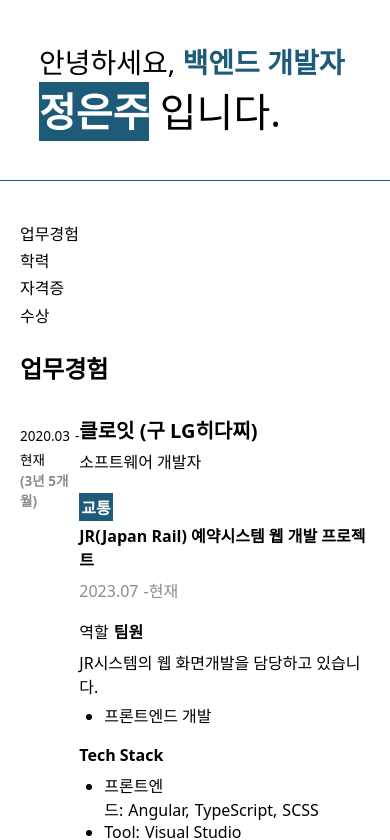
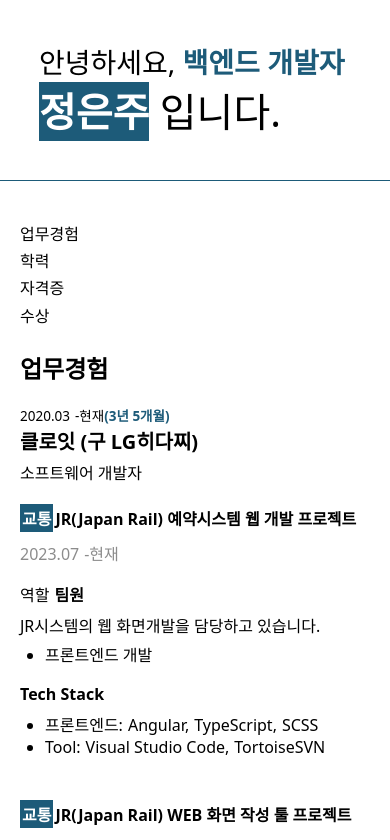
Before and after one commit to melonpan0130/vue_portfolio, a Vue app: page / in a window 390 px wide. Shown: the top 840 px of the page. Built offline with nearby package versions, Linux system fonts and the light colour scheme.

Commit message:
#5 mobile layout

```diff
--- a/src/components/ArticleComponent/ArticleComponent.scss
+++ b/src/components/ArticleComponent/ArticleComponent.scss
@@ -1,7 +1,7 @@
 @import '../../global.scss';
 
 .article-component {
-  & > div {
+  .normal {
     margin-top: 30px;
     display: flex;
     align-items: stretch;
@@ -11,7 +11,7 @@
       width: min(20%, 150px);
       font-size: 18px;
     }
-  }
+
     .period {
       font-weight: $font_weight_300;
       padding-top: 7px;
@@ -34,12 +34,13 @@
       }
     }
   }
+}
 
 @media screen and (max-width: 768px) {
   .article-component {
+    .normal {
       margin-top: 10px;
       flex-direction: column;
-
       & > .period {
         width: 100%;
 
@@ -70,3 +71,4 @@
       }
     }
   }
+}
--- a/src/components/ArticleComponent/ArticleComponent.vue
+++ b/src/components/ArticleComponent/ArticleComponent.vue
@@ -1,7 +1,7 @@
 <template>
   <div class="article-component">
     <project-component v-if="article.projects" :article="article"></project-component>
-    <div v-else>
+    <div v-else class="normal">
       <div class="period">
         <div v-if="article.periodStart" class="period-start">{{ article.periodStart }}</div>
         <div class="period-end">{{ article.periodEnd }}</div>
--- a/src/components/ProjectComponent/ProjectComponent.scss
+++ b/src/components/ProjectComponent/ProjectComponent.scss
@@ -2,9 +2,7 @@
 
 .project-component {
   margin-top: 30px;
-  display: flex;
-  align-items: stretch;
-  flex-direction: row;
+  display: block;
 
   .period {
     font-weight: $font_weight_300;
@@ -16,17 +14,19 @@
     }
     .period-string {
       font-weight: $font_weight_600;
-      color: $base_color_gray;
+      color: $base_color_navy;
     }
   }
 
   & > .period {
-    width: min(20%, 150px);
     font-size: 18px;
+    & > * {
+      display: inline-block;
+    }
   }
 
   .content {
-    width: 80%;
+    // width: 80%;
 
     & > .name {
       margin-bottom: 5px;
```
Lines whose indentation alone changed are shown as unchanged.
